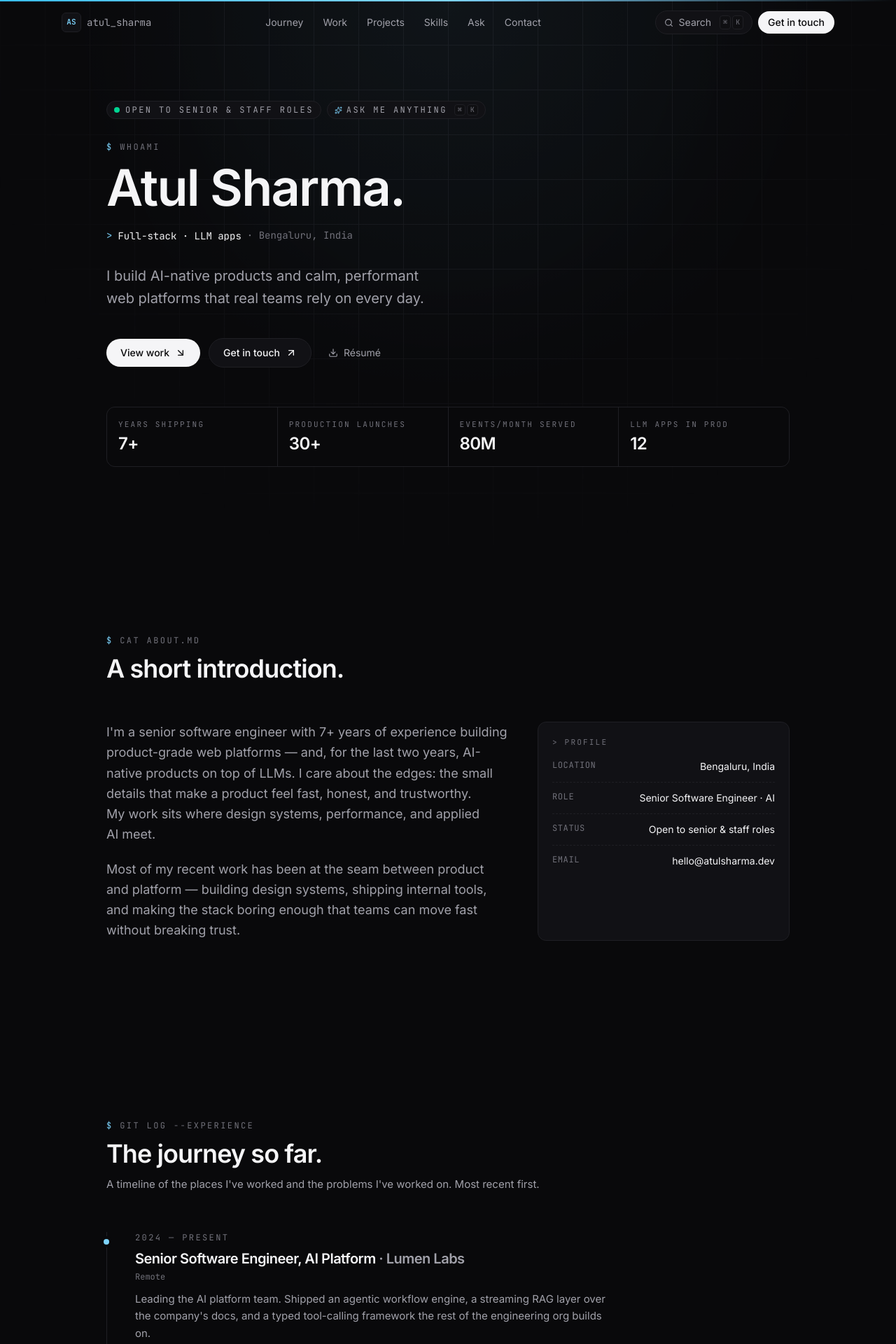
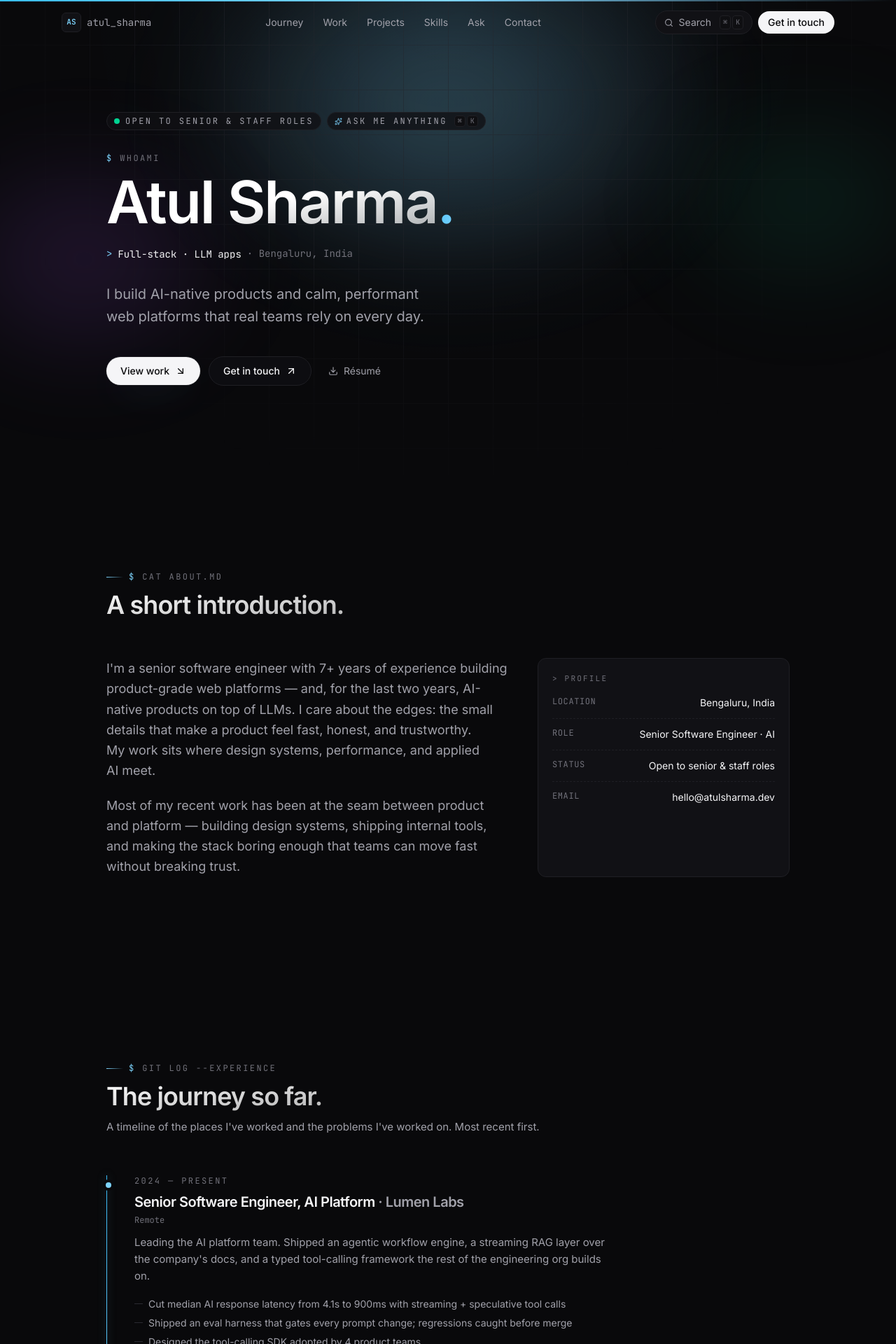
Before and after one commit to The-Atul-Sharma/atul-sharma, a Next.js app: page / in a window 1280 px wide. Shown: the top 1920 px of the page at 70% size. Built offline with nearby package versions, Linux system fonts and the light colour scheme.

Commit message:
Update ui

```diff
--- a/app/globals.css
+++ b/app/globals.css
@@ -74,6 +74,26 @@ body {
   );
 }
 
+@keyframes shimmer {
+  0% {
+    transform: translateX(-100%);
+  }
+  60%,
+  100% {
+    transform: translateX(200%);
+  }
+}
+
+@keyframes float-slow {
+  0%,
+  100% {
+    transform: translate3d(0, 0, 0);
+  }
+  50% {
+    transform: translate3d(0, -14px, 0);
+  }
+}
+
 @media (prefers-reduced-motion: reduce) {
   html {
     scroll-behavior: auto;
--- a/components/CommandPalette.tsx
+++ b/components/CommandPalette.tsx
@@ -456,7 +456,7 @@ function AnswerView({
           <span className="ml-0.5 inline-block h-[1em] w-[7px] translate-y-[2px] animate-pulse bg-[var(--color-accent)]" />
         ) : null}
       </p>
-      <div className="mt-5 flex items-center justify-between">
+      <div className="mt-5">
         <button
           type="button"
           onClick={onBack}
@@ -464,9 +464,6 @@ function AnswerView({
         >
           ← back to questions
         </button>
-        <span className="font-mono text-[11px] text-[var(--color-fg-subtle)]">
-          pre-written · no model call
-        </span>
       </div>
     </div>
   );
--- a/components/Experience.tsx
+++ b/components/Experience.tsx
@@ -1,11 +1,20 @@
 "use client";
 
-import { motion } from "motion/react";
+import { useRef } from "react";
+import { motion, useScroll, useTransform } from "motion/react";
 import { Section } from "./Section";
 import { SectionHeading } from "./SectionHeading";
 import { siteConfig } from "@/config/siteConfig";
 
 export function Experience() {
+  const containerRef = useRef<HTMLOListElement>(null);
+  const { scrollYProgress } = useScroll({
+    target: containerRef,
+    offset: ["start 80%", "end 40%"],
+  });
+
+  const beamHeight = useTransform(scrollYProgress, [0, 1], ["0%", "100%"]);
+
   return (
     <Section id="work">
       <SectionHeading
@@ -14,7 +23,20 @@ export function Experience() {
         description="A timeline of the places I've worked and the problems I've worked on. Most recent first."
       />
 
-      <ol className="relative border-l border-[var(--color-border)] pl-6 md:pl-10">
+      <ol
+        ref={containerRef}
+        className="relative pl-6 md:pl-10"
+      >
+        <div
+          aria-hidden
+          className="absolute left-0 top-0 h-full w-px bg-[var(--color-border)]"
+        />
+        <motion.div
+          aria-hidden
+          style={{ height: beamHeight }}
+          className="absolute left-0 top-0 w-px bg-gradient-to-b from-[var(--color-accent-strong)] via-[var(--color-accent)] to-transparent shadow-[0_0_12px_color-mix(in_oklab,var(--color-accent)_50%,transparent)]"
+        />
+
         {siteConfig.experience.map((item, idx) => (
           <motion.li
             key={`${item.company}-${item.year}`}
@@ -30,9 +52,10 @@ export function Experience() {
           >
             <span
               aria-hidden
-              className="absolute -left-[33px] top-1.5 flex h-4 w-4 items-center justify-center md:-left-[49px]"
+              className="absolute -left-[29px] top-1.5 flex h-4 w-4 items-center justify-center md:-left-[45px]"
             >
-              <span className="h-2 w-2 rounded-full bg-[var(--color-accent)] ring-4 ring-[var(--color-bg)]" />
+              <span className="absolute h-4 w-4 rounded-full bg-[var(--color-accent)]/20 blur-[6px] opacity-0 transition-opacity duration-500 group-hover:opacity-100" />
+              <span className="relative h-2 w-2 rounded-full bg-[var(--color-accent)] ring-4 ring-[var(--color-bg)]" />
             </span>
 
             <p className="font-mono text-xs uppercase tracking-[0.2em] text-[var(--color-fg-subtle)]">
--- a/components/Hero.tsx
+++ b/components/Hero.tsx
@@ -4,7 +4,6 @@ import { motion, type Variants } from "motion/react";
 import { ArrowDownRight, ArrowUpRight, Download, Sparkles } from "lucide-react";
 import { siteConfig } from "@/config/siteConfig";
 import { RotatingTitle } from "./RotatingTitle";
-import { Stats } from "./Stats";
 import { openCommandPalette } from "./CommandPalette";
 
 const EASE = [0.22, 1, 0.36, 1] as const;
@@ -30,8 +29,9 @@ export function Hero() {
   return (
     <section
       id="top"
-      className="relative isolate overflow-hidden pt-28 pb-20 md:pt-36 md:pb-28"
+      className="relative isolate overflow-hidden pt-32 pb-24 md:pt-40 md:pb-32"
     >
+      <Aurora />
       <div aria-hidden className="absolute inset-0 -z-10 grid-bg opacity-60" />
 
       <div className="mx-auto w-full max-w-5xl px-6">
@@ -45,7 +45,7 @@ export function Hero() {
             variants={item}
             className="flex flex-wrap items-center gap-2 font-mono text-xs text-[var(--color-fg-subtle)]"
           >
-            <span className="inline-flex items-center gap-2 rounded-full border border-[var(--color-border)] bg-[var(--color-surface)] px-2.5 py-1">
+            <span className="inline-flex items-center gap-2 rounded-full border border-[var(--color-border)] bg-[var(--color-surface)]/80 px-2.5 py-1 backdrop-blur">
               <span className="relative flex h-2 w-2">
                 <span className="absolute inline-flex h-full w-full animate-ping rounded-full bg-emerald-400 opacity-60" />
                 <span className="relative inline-flex h-2 w-2 rounded-full bg-emerald-400" />
@@ -58,7 +58,7 @@ export function Hero() {
             <button
               type="button"
               onClick={openCommandPalette}
-              className="group inline-flex items-center gap-1.5 rounded-full border border-[var(--color-border)] bg-[var(--color-surface)] px-2.5 py-1 text-[var(--color-fg-muted)] transition-colors hover:border-[var(--color-border-strong)] hover:text-[var(--color-fg)]"
+              className="group inline-flex items-center gap-1.5 rounded-full border border-[var(--color-border)] bg-[var(--color-surface)]/80 px-2.5 py-1 text-[var(--color-fg-muted)] backdrop-blur transition-colors hover:border-[var(--color-border-strong)] hover:text-[var(--color-fg)]"
             >
               <Sparkles
                 size={11}
@@ -85,9 +85,14 @@ export function Hero() {
 
           <motion.h1
             variants={item}
-            className="mt-3 text-balance text-4xl font-semibold leading-[1.05] tracking-tight text-[var(--color-fg)] sm:text-5xl md:text-6xl lg:text-7xl"
+            className="mt-3 text-balance text-5xl font-semibold leading-[1.02] tracking-tight text-[var(--color-fg)] sm:text-6xl md:text-7xl lg:text-[5.25rem]"
           >
-            {siteConfig.name}.
+            <span className="bg-gradient-to-br from-white via-white to-white/60 bg-clip-text text-transparent">
+              {siteConfig.name}
+            </span>
+            <span className="bg-gradient-to-br from-[var(--color-accent-strong)] to-[var(--color-accent)] bg-clip-text text-transparent">
+              .
+            </span>
           </motion.h1>
 
           <motion.p
@@ -117,17 +122,18 @@ export function Hero() {
           >
             <a
               href="#work"
-              className="group inline-flex items-center gap-2 rounded-full bg-[var(--color-fg)] px-5 py-2.5 text-sm font-medium text-[var(--color-bg)] transition-opacity hover:opacity-90"
+              className="group relative inline-flex items-center gap-2 overflow-hidden rounded-full bg-[var(--color-fg)] px-5 py-2.5 text-sm font-medium text-[var(--color-bg)] shadow-[0_0_0_1px_rgba(255,255,255,0.06),0_18px_50px_-18px_rgba(125,211,252,0.45)] transition-all hover:shadow-[0_0_0_1px_rgba(255,255,255,0.1),0_20px_60px_-18px_rgba(125,211,252,0.7)]"
             >
-              View work
+              <span className="absolute inset-0 -translate-x-full bg-gradient-to-r from-transparent via-white/40 to-transparent transition-transform duration-700 group-hover:translate-x-full" />
+              <span className="relative">View work</span>
               <ArrowDownRight
                 size={16}
-                className="transition-transform group-hover:translate-y-0.5"
+                className="relative transition-transform group-hover:translate-y-0.5"
               />
             </a>
             <a
               href="#contact"
-              className="group inline-flex items-center gap-2 rounded-full border border-[var(--color-border)] bg-[var(--color-surface)] px-5 py-2.5 text-sm font-medium text-[var(--color-fg)] transition-colors hover:border-[var(--color-border-strong)]"
+              className="group inline-flex items-center gap-2 rounded-full border border-[var(--color-border)] bg-[var(--color-surface)]/70 px-5 py-2.5 text-sm font-medium text-[var(--color-fg)] backdrop-blur transition-colors hover:border-[var(--color-border-strong)]"
             >
               Get in touch
               <ArrowUpRight
@@ -144,10 +150,33 @@ export function Hero() {
               Résumé
             </a>
           </motion.div>
-
-          <Stats />
         </motion.div>
       </div>
     </section>
   );
 }
+
+function Aurora() {
+  return (
+    <div aria-hidden className="pointer-events-none absolute inset-0 -z-20 overflow-hidden">
+      <motion.div
+        initial={{ opacity: 0 }}
+        animate={{ opacity: 1 }}
+        transition={{ duration: 1.4, ease: EASE }}
+        className="absolute -top-40 left-1/2 h-[620px] w-[920px] -translate-x-1/2 rounded-full bg-[radial-gradient(ellipse_at_center,color-mix(in_oklab,var(--color-accent)_28%,transparent),transparent_60%)] blur-3xl"
+      />
+      <motion.div
+        initial={{ opacity: 0, x: -40 }}
+        animate={{ opacity: 1, x: 0 }}
+        transition={{ duration: 1.6, ease: EASE, delay: 0.1 }}
+        className="absolute -left-40 top-40 h-[420px] w-[560px] rounded-full bg-[radial-gradient(ellipse_at_center,rgba(168,85,247,0.18),transparent_60%)] blur-3xl"
+      />
+      <motion.div
+        initial={{ opacity: 0, x: 40 }}
+        animate={{ opacity: 1, x: 0 }}
+        transition={{ duration: 1.6, ease: EASE, delay: 0.2 }}
+        className="absolute -right-32 top-24 h-[380px] w-[520px] rounded-full bg-[radial-gradient(ellipse_at_center,rgba(16,185,129,0.14),transparent_60%)] blur-3xl"
+      />
+    </div>
+  );
+}
--- a/components/SectionHeading.tsx
+++ b/components/SectionHeading.tsx
@@ -25,11 +25,16 @@ export function SectionHeading({
       transition={{ duration: 0.5, ease: [0.22, 1, 0.36, 1] }}
       className="mb-10 md:mb-14"
     >
-      <p className="font-mono text-xs uppercase tracking-[0.2em] text-[var(--color-fg-subtle)]">
-        <span className="text-[var(--color-accent)]">$</span> {command}
+      <p className="inline-flex items-center gap-2 font-mono text-xs uppercase tracking-[0.2em] text-[var(--color-fg-subtle)]">
+        <span className="h-px w-6 bg-gradient-to-r from-[var(--color-accent)] to-transparent" />
+        <span>
+          <span className="text-[var(--color-accent)]">$</span> {command}
+        </span>
       </p>
       <h2 className="mt-3 text-3xl font-semibold tracking-tight text-[var(--color-fg)] md:text-4xl">
-        {title}
+        <span className="bg-gradient-to-br from-white to-white/70 bg-clip-text text-transparent">
+          {title}
+        </span>
       </h2>
       {description ? (
         <p className="mt-3 max-w-2xl text-[15px] leading-relaxed text-[var(--color-fg-muted)]">
--- a/components/Stats.tsx
+++ /dev/null
@@ -1,30 +0,0 @@
-"use client";
-
-import { motion } from "motion/react";
-import { siteConfig } from "@/config/siteConfig";
-
-export function Stats() {
-  return (
-    <motion.dl
-      initial={{ opacity: 0, y: 16 }}
-      whileInView={{ opacity: 1, y: 0 }}
-      viewport={{ once: true, margin: "-60px" }}
-      transition={{ duration: 0.6, delay: 0.2, ease: [0.22, 1, 0.36, 1] }}
-      className="mt-14 grid grid-cols-2 gap-px overflow-hidden rounded-xl border border-[var(--color-border)] bg-[var(--color-border)] sm:grid-cols-4"
-    >
-      {siteConfig.stats.map((stat) => (
-        <div
-          key={stat.label}
-          className="flex flex-col gap-1 bg-[var(--color-bg)] px-4 py-4"
-        >
-          <dt className="font-mono text-[11px] uppercase tracking-[0.2em] text-[var(--color-fg-subtle)]">
-            {stat.label}
-          </dt>
-          <dd className="text-2xl font-semibold tracking-tight text-[var(--color-fg)]">
-            {stat.value}
-          </dd>
-        </div>
-      ))}
-    </motion.dl>
-  );
-}
```
Also changed, not shown: components/AskPrompt.tsx (+2 -11 lines), components/Contact.tsx (+6 -3 lines), components/Projects.tsx (+11 -5 lines), components/Skills.tsx (+5 -4 lines).
